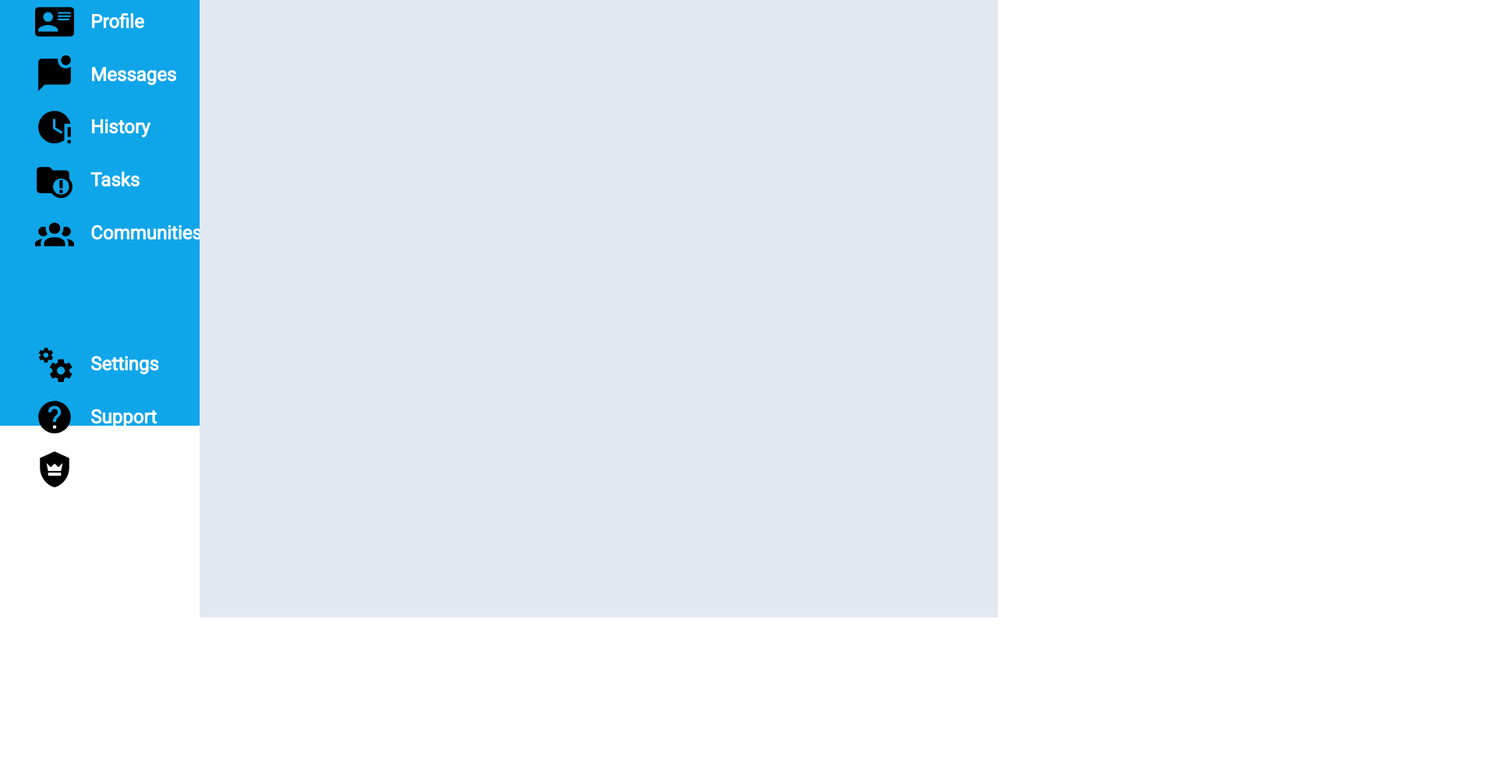
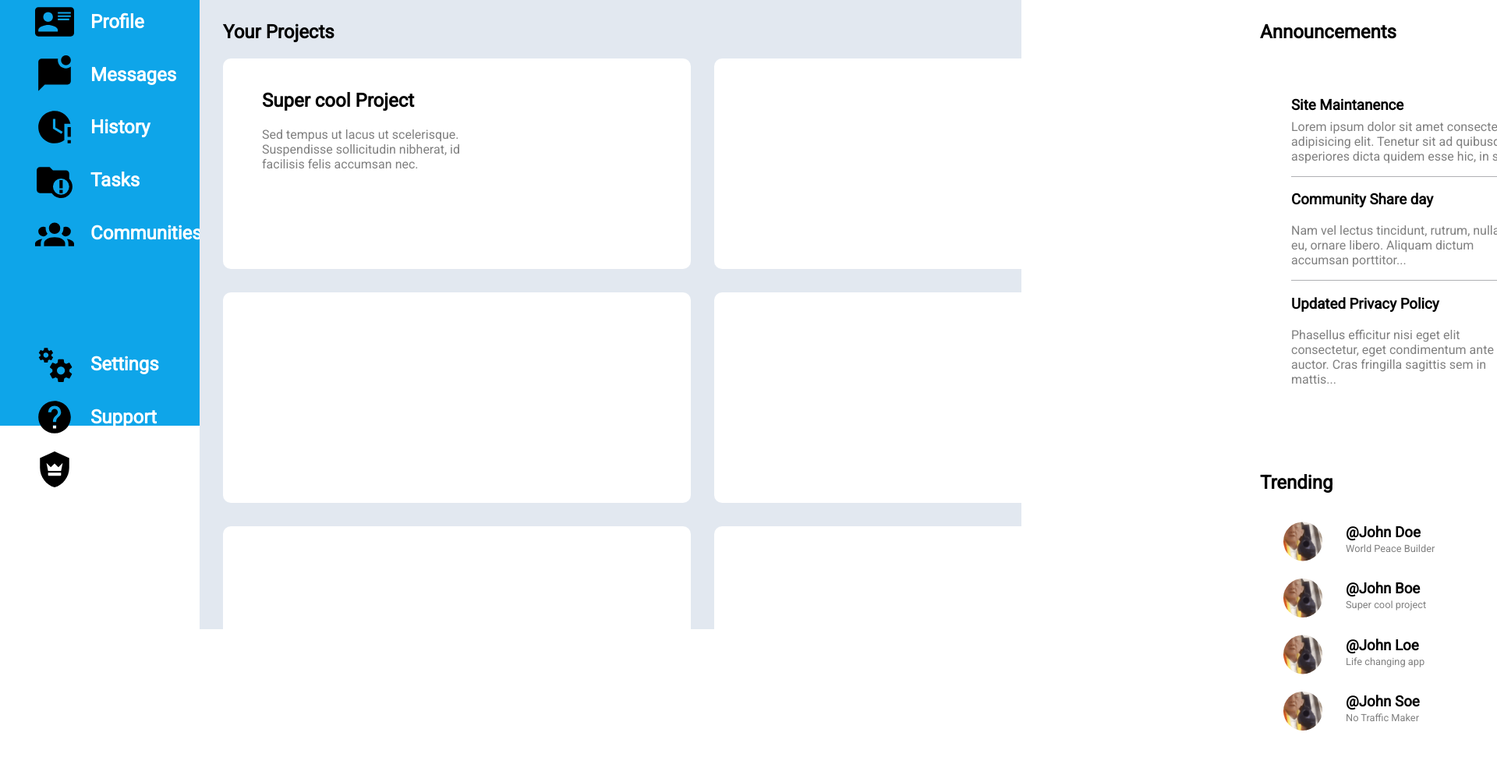
Before and after one commit to Imkaroboi/admindashboard, a plain HTML site: page index.html in a window 1280 px wide. Shown: the part 254-1257 px from the top of the page at 78% size, 1920 px wide, since content can reach past the window. Before the commit the page ends 1046 px from the top, so only its background shows below. Drawn offline with Linux system fonts and the light colour scheme.

Commit message:
outline finished

```diff
--- a/index.html
+++ b/index.html
@@ -66,7 +66,7 @@
               src="icons/search.svg"
               style="height: 50px; margin-right: 5%"
             />
-            <input id="search-bar" placeholder="Search"/>
+            <input id="search-bar" placeholder="Search" />
             <img
               src="icons/notifs.svg"
               style="height: 50px; margin-right: 2%"
@@ -75,9 +75,9 @@
             <h2 style="font-family: 'roboto'; font-size: 2rem">@imkaroboi</h2>
           </div>
           <div class="header-bottom">
-            <img src="pfp.gif" class="big-pfp">
-            <div style="margin-left: 30px;">
-              <p style="height: 0px;"><strong>Hi there,</strong></p>
+            <img src="pfp.gif" class="big-pfp" />
+            <div style="margin-left: 30px">
+              <p style="height: 0px"><strong>Hi there,</strong></p>
               <h1>Imkaroboi, (@imkaroboi)</h1>
             </div>
             <div class="button-container">
@@ -85,9 +85,85 @@
               <button>Upload</button>
               <button>Share</button>
             </div>
+          </div>
         </div>
+        <div class="bodySection">
+          <div>
+            <h2>Your Projects</h2>
+            <div class="projects">
+              <div>
+                <h2>Super cool Project</h2>
+                <p style="color: gray;">Sed tempus ut lacus ut scelerisque. <br> Suspendisse sollicitudin nibherat, id <br> facilisis felis accumsan nec.</p>
+              </div>
+              <div></div>
+              <div></div>
+              <div></div>
+              <div></div>
+              <div></div>
+            </div>
+          </div>
+          <div class="right">
+            <h2>Announcements</h2>
+            <div class="announcements">
+              <div style="border-bottom: 1px #afb0b3 solid">
+                <h3 style="height: 10px">Site Maintanence</h3>
+                <p style="color: gray">
+                  Lorem ipsum dolor sit amet consectetur,<br />
+                  adipisicing elit. Tenetur sit ad quibusdam<br />
+                  asperiores dicta quidem esse hic, in sed.
+                </p>
+              </div>
+              <div style="border-bottom: 1px #afb0b3 solid">
+                <h3>Community Share day</h3>
+                <p style="color: gray">
+                  Nam vel lectus tincidunt, rutrum, nulla <br />
+                  eu, ornare libero. Aliquam dictum <br />accumsan porttitor...
+                </p>
+              </div>
+              <div>
+                <h3>
+                  <h3>Updated Privacy Policy</h3>
+                  <p style="color: grey">
+                    Phasellus efficitur nisi eget elit <br />consectetur, eget
+                    condimentum ante <br />auctor. Cras fringilla sagittis sem
+                    in <br />mattis...
+                  </p>
+                </h3>
+              </div>
+            </div>
+            <h2 style="margin-top: 50px;">Trending</h2>
+            <div class="trending">
+              <div>
+                <img src="pfp.gif" class="small-pfp" style="margin-top: 10px;"/>
+                <div>
+                <h3 style="margin-left: 30px; height: 5px;">@John Doe</h3>
+                <p style="height: 0px; margin-left: 30px; font-size: 0.8rem; color: gray;">World Peace Builder</p>
+                </div>
+              </div>
+              <div>
+                <img src="pfp.gif" class="small-pfp" style="margin-top: 10px;"/>
+                <div>
+                <h3 style="margin-left: 30px; height: 5px;">@John Boe</h3>
+                <p style="height: 0px; margin-left: 30px; font-size: 0.8rem; color: gray;">Super cool project</p>
+                </div>
+              </div>
+              <div>
+                <img src="pfp.gif" class="small-pfp" style="margin-top: 10px;"/>
+                <div>
+                <h3 style="margin-left: 30px; height: 5px;">@John Loe</h3>
+                <p style="height: 0px; margin-left: 30px; font-size: 0.8rem; color: gray;">Life changing app</p>
+                </div>
+              </div>
+              <div>
+                <img src="pfp.gif" class="small-pfp" style="margin-top: 10px;"/>
+                <div>
+                <h3 style="margin-left: 30px; height: 5px;">@John Soe</h3>
+                <p style="height: 0px; margin-left: 30px; font-size: 0.8rem; color: gray;">No Traffic Maker</p>
+                </div>
+              </div>
+            </div>
+          </div>
         </div>
-        <div class="body"></div>
       </div>
     </div>
   </body>
--- a/style.css
+++ b/style.css
@@ -82,15 +82,15 @@ input {
   padding-left: 20px;
 }
 .big-pfp {
-clip-path: circle();
-width: 100px;
-margin-left: 100px;
+  clip-path: circle();
+  width: 100px;
+  margin-left: 100px;
 }
 .button-container {
   display: flex;
   gap: 30px;
   align-items: center;
-  margin-left: 50%;
+  margin-left: 74vh;
 }
 button {
   border: none;
@@ -100,15 +100,61 @@ button {
   height: 45px;
   border-radius: 30px;
   font-size: 1.2rem;
-  font-family: 'roboto';
+  font-family: "roboto";
   font-weight: 500;
   cursor: pointer;
 }
 button:hover {
-  background-color: rgb(14, 150, 233)
+  background-color: rgb(14, 150, 233);
 }
-.body {
+.bodySection {
   height: 100%;
   width: 100%;
   background-color: #e2e8f0;
+  padding-left: 30px;
+  padding-top: 15px;
+  display: flex;
 }
+.projects {
+  display: grid;
+  grid-template-columns: 600px 600px;
+  grid-template-rows: repeat(3, 270px);
+  gap: 30px;
+}
+.projects > div {
+  background-color: white;
+  border-radius: 10px;
+  padding-left: 50px;
+  padding-top: 20px;
+}
+.right {
+  padding-left: 100px;
+}
+.announcements {
+  background-color: white;
+  height: 450px;
+  width: 370px;
+  border-radius: 20px;
+  padding-left: 40px;
+  padding-top: 30px;
+}
+.announcements > div {
+  width: 300px;
+}
+.trending {
+  background-color: white;
+  width: 370px;
+  height: 350px;
+  padding-left: 30px;
+  border-radius: 20px;
+}
+.small-pfp {
+  clip-path: circle();
+  width: 50px;
+}
+.trending > div {
+  display: flex;
+}
+body {
+  overflow: hidden;
+}
```
